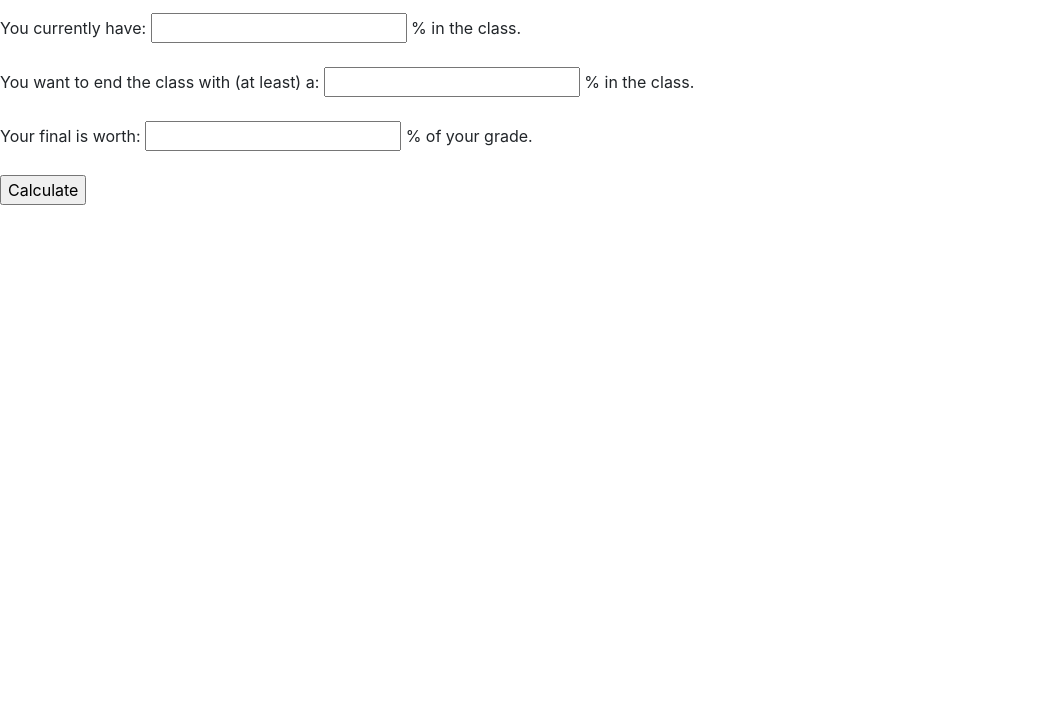
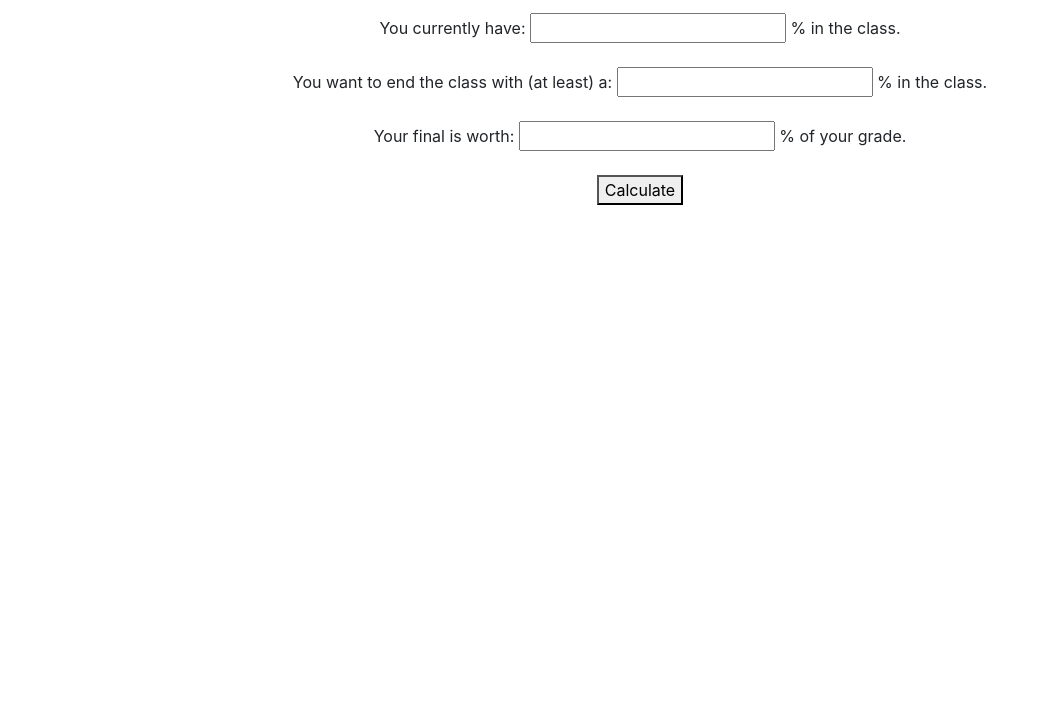
Before and after one commit to alexisfexy/final-grade-calculator, a plain HTML site: page index.html in a window 1280 px wide. Shown: the part 83-800 px from the top of the page, without its empty margins (0-1045 px from the left). Drawn offline with nearby package versions, Linux system fonts and the light colour scheme.

Commit message:
using button instead of "input type submit"

```diff
--- a/JavaScript/calc.js
+++ b/JavaScript/calc.js
@@ -2,13 +2,17 @@ var current_grade =  document.getElementById('currentGrade');
 var desired_grade =  document.getElementById('desiredGrade');
 var finalWeight = document.getElementById('finalWeight')
 
-// grab the form first
-var form = document.getElementById('%Calc');
-
-// the form listens for 'submit' event
-form.addEventListener('submit', function() {
+// if using input type= submit:
+// var form = document.getElementById('%Calc');
+// form.addEventListener('click', function()
+function calculateGrade() {
+    // check for blank entries
     if (!current_grade.value || !desired_grade.value || !finalWeight.value) {
         alert('Please enter all fields.')  }
+    // check for non numeric
+    else if (isNaN(current_grade.value) || isNaN(desired_grade.value) || isNaN(finalWeight.value)) {
+        alert('Please only enter numeric values.')  }
+    // correct input: do calculation
     else {
 
         var C = parseFloat(current_grade.value); // C = Your current grade
@@ -20,18 +24,17 @@ form.addEventListener('submit', function() {
         var good_luck_message = function() {
 
             if (F <= 0) { return "Congratulations! Don't bother studying."; }
-            if (F > 0 && F <= 40) { return "Well this will be easy." }
+            if (F > 0 && F <= 40) { return "Well, this will be easy!" }
             if (F > 50 && F <= 70) { return "Nice job!" }
             if (F > 70 && F <= 90 ) { return "You can do it!" }
             if (F > 90 && F <= 100) { return "Don't give up. You got this!" }
-            else { return "Don't worry. Grades aren't everything.";}
+            else { return "Don't worry, grades aren't everything.";}
         }
         var result = "You need to score at least a " +  F.toFixed(2)
         + "% to end your class with a grade of "
         + D.toFixed(2) + "%. "
         + good_luck_message();
+
         alert(result);
     }
-
-
-});
+};
--- a/index.html
+++ b/index.html
@@ -20,8 +20,9 @@
         <input type="text" id="desiredGrade"> % in the class.<br><br>
         Your final is worth:
         <input type="text" id="finalWeight"> % of your grade. <br><br>
-        <input type="submit" value="Calculate">
+        <!-- <input type="submit" value="Calculate">  -->
     </form>
+    <button onclick="calculateGrade()"> Calculate </button>
 
     <!-- <h3 id="resultField"></h3> -->
 
--- a/main.css
+++ b/main.css
@@ -0,0 +1,3 @@
+body {
+    text-align: center
+}
```
